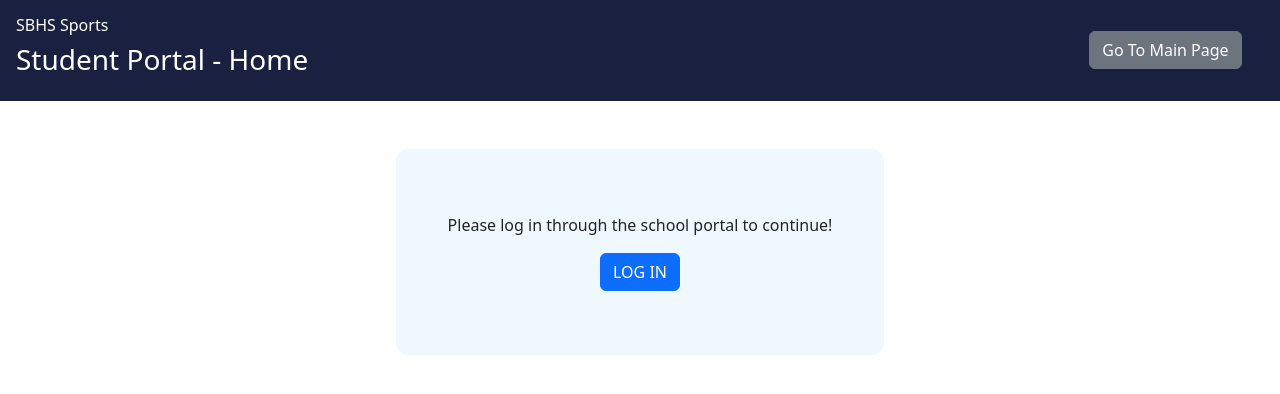
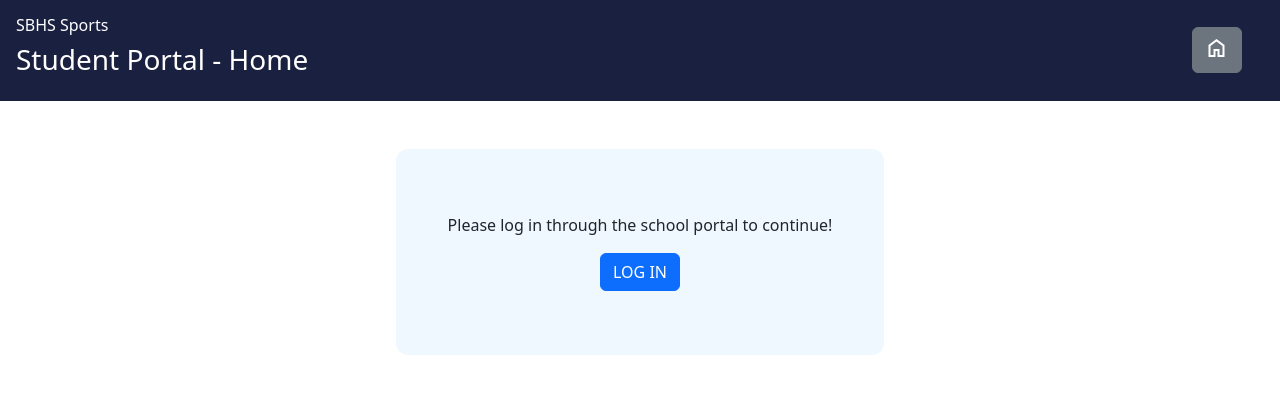
Before and after one commit to unseeyou/SportsWebistePOC, a Flask app: page /student/home in a window 1280 px wide. Shown: the top 394 px of the page. Run offline with Flask 3, Linux system fonts and the light colour scheme; some libraries are stand-ins or nearby versions.

Commit message:
feat: change home button icon

```diff
--- a/static/css/new.css
+++ b/static/css/new.css
@@ -13,7 +13,9 @@
 .menu-buttons {
     margin-right: 3vw;
     height: fit-content;
-
+    a {
+        padding-top: 1vh;
+    }
 }
 
 .toolbar {
--- a/templates/base.html
+++ b/templates/base.html
@@ -6,7 +6,7 @@
         <meta name="description" content="A very cool website filled to the brim with information and activities about web development"/>
         <title>{% block title %}{% endblock %}</title>
         <link href="https://cdn.jsdelivr.net/npm/bootstrap@5.3.3/dist/css/bootstrap.min.css" rel="stylesheet" integrity="sha384-QWTKZyjpPEjISv5WaRU9OFeRpok6YctnYmDr5pNlyT2bRjXh0JMhjY6hW+ALEwIH" crossorigin="anonymous">
-        <link rel="stylesheet" href="https://fonts.googleapis.com/css2?family=Material+Symbols+Outlined:opsz,wght,FILL,GRAD@24,400,0,0&icon_names=menu"/>
+        <link rel="stylesheet" href="https://fonts.googleapis.com/css2?family=Material+Symbols+Sharp:opsz,wght,FILL,GRAD@20,700,1,200&icon_names=home" />
         <link href="{{ url_for("static", filename="css/new.css") }}" rel="stylesheet">
         <script src="https://cdn.plot.ly/plotly-2.35.2.min.js" charset="utf-8"></script>
         <script src="{{ url_for('static', filename='js/script.js') }}"></script>
--- a/templates/db-view.html
+++ b/templates/db-view.html
@@ -7,7 +7,9 @@
           <h1>SBHS Sports</h1>
           <h3>Administration - Database View</h3>
       </div>
-      <div class="menu-buttons"><a class="btn btn-secondary" href="/">Go To Main Page</a></div>
+      <div class="menu-buttons"><a class="btn btn-secondary" href="/"><span class="material-symbols-sharp">
+home
+</span></a></div>
   </div>
 
 <div class="description">
--- a/templates/home.html
+++ b/templates/home.html
@@ -7,7 +7,9 @@
             <h1>SBHS Sports</h1>
             <h3>Administration - Main Page</h3>
         </div>
-        <div class="menu-buttons"><a class="btn btn-secondary" href="/">Go To Main Page</a></div>
+        <div class="menu-buttons"><a class="btn btn-secondary" href="/"><span class="material-symbols-sharp">
+home
+</span></a></div>
     </div>
 
     <div class="description">
--- a/templates/sport_info.html
+++ b/templates/sport_info.html
@@ -7,7 +7,9 @@
             <h1>SBHS Sports</h1>
             <h3>Administration - {{sport_name}} Overview</h3>
         </div>
-        <div class="menu-buttons"><a class="btn btn-secondary" href="/">Go To Main Page</a></div>
+        <div class="menu-buttons"><a class="btn btn-secondary" href="/"><span class="material-symbols-sharp">
+home
+</span></a></div>
     </div>
 
 <div class="description">
--- a/templates/student-portal.html
+++ b/templates/student-portal.html
@@ -7,7 +7,9 @@
         <h1>SBHS Sports</h1>
         <h3>Student Portal - Home</h3>
     </div>
-    <div class="menu-buttons"><a class="btn btn-secondary" href="/student">Go To Main Page</a></div>
+    <div class="menu-buttons"><a class="btn btn-secondary" href="/student"><span class="material-symbols-sharp">
+home
+</span></a></div>
 </div>
 
 <div class="description">
```
